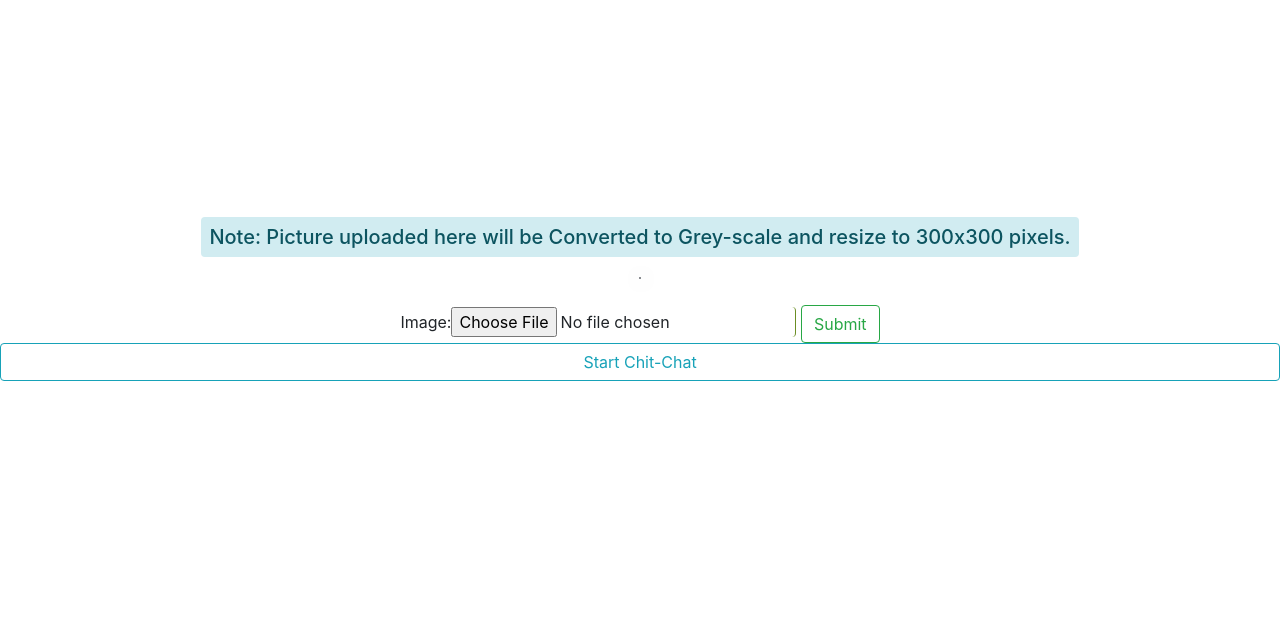
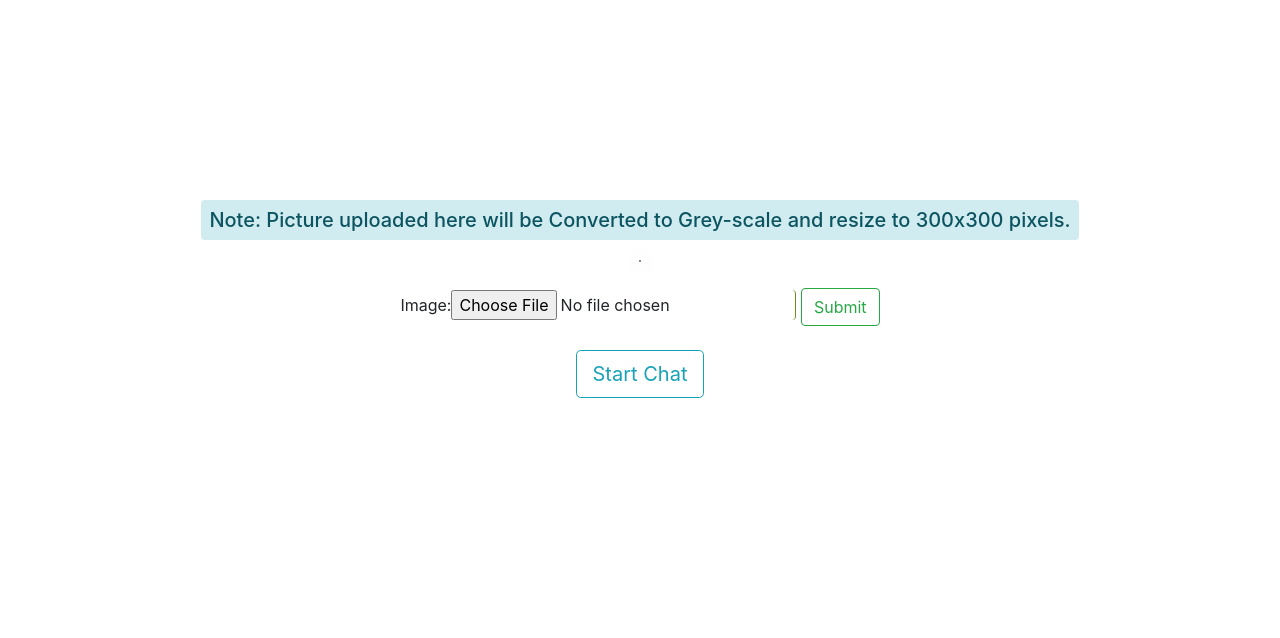
Before and after one commit to sambit-git/DjangoChatApp, a Django app: page /profile/ in a window 1280 px wide. Shown: the part 176-814 px from the top of the page. Run offline with Django 3.2, Linux system fonts and the light colour scheme; some libraries are stand-ins or nearby versions.

Commit message:
Updated README File
Updated README File and One button styling in update profile

```diff
--- a/Chat Application/chatapp/userprofile/templates/userprofile/updateprofile.html
+++ b/Chat Application/chatapp/userprofile/templates/userprofile/updateprofile.html
@@ -18,6 +18,6 @@
                 <button type="submit" class="btn btn-outline-success">Submit</button>
             </form>
         </div>
-        <a class="btn btn-block btn-outline-info" href="{% url 'home' %}">Start Chit-Chat</a>
+        <a class=" mt-4 btn btn-lg btn-outline-info" href="{% url 'home' %}">Start Chat</a>
     </section>
 {% endblock %}
```
Also changed, not shown: README.md.
